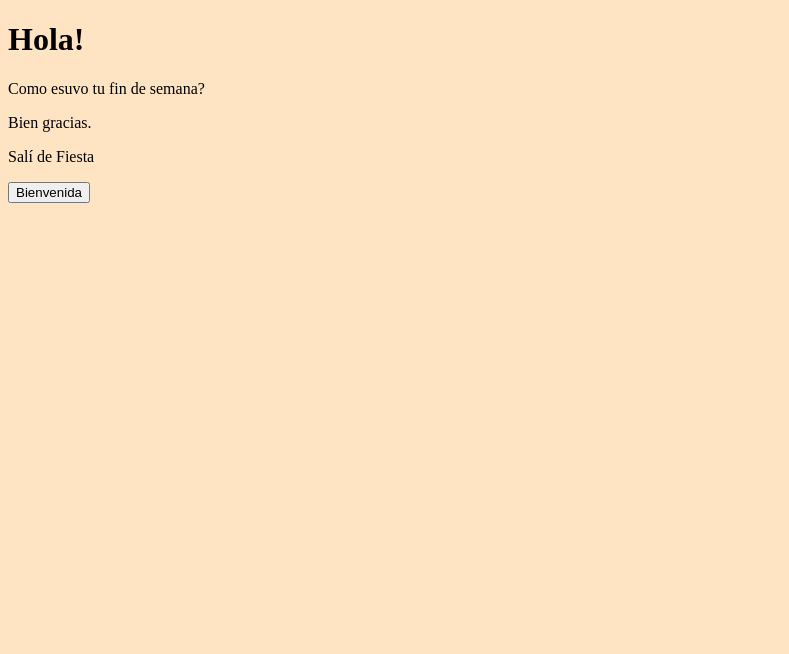
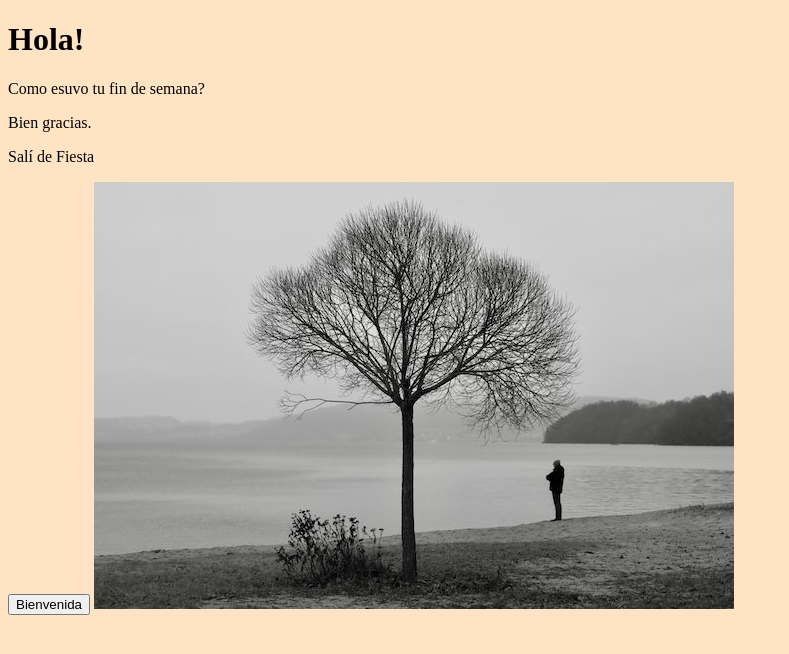
Before and after one commit to AlexaBena/Gitevaluacion, a plain HTML site: page Index.HTML in a window 1280 px wide. Shown: the whole page, without its empty margins (0-789 px from the left). Drawn offline with Linux system fonts and the light colour scheme.

Commit message:
Agregando tres imagenes al IMG y una al Index.Html

```diff
--- a/Index.HTML
+++ b/Index.HTML
@@ -15,5 +15,7 @@
     <p>Salí de Fiesta</p>
 
     <input type="button" onclick="bienvenida()" value="Bienvenida">
+
+    <img src="IMG/Tres (2).jpg" alt="">
 </body>
 </html>
```
Also changed, not shown: IMG/Dos (2).jpg (added), IMG/Tres (2).jpg (added), IMG/Uno (2).jpg (added).
